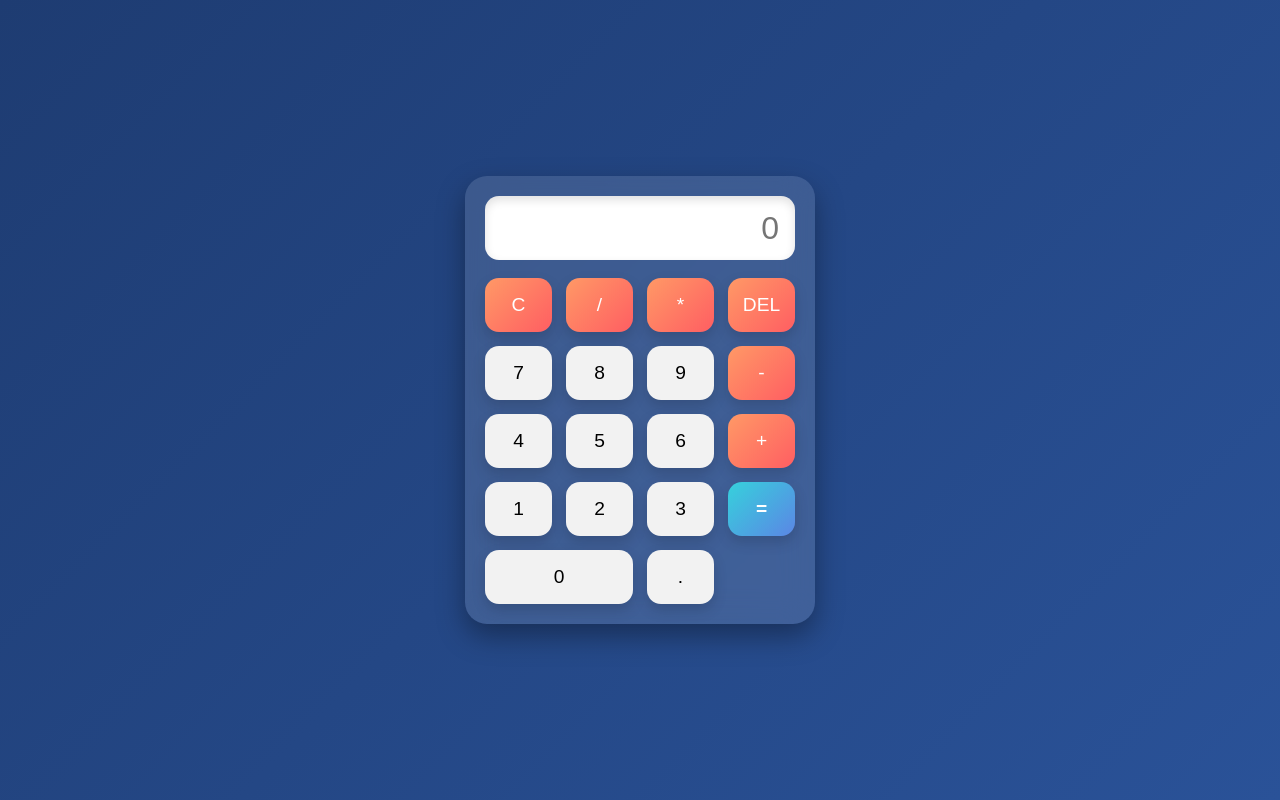
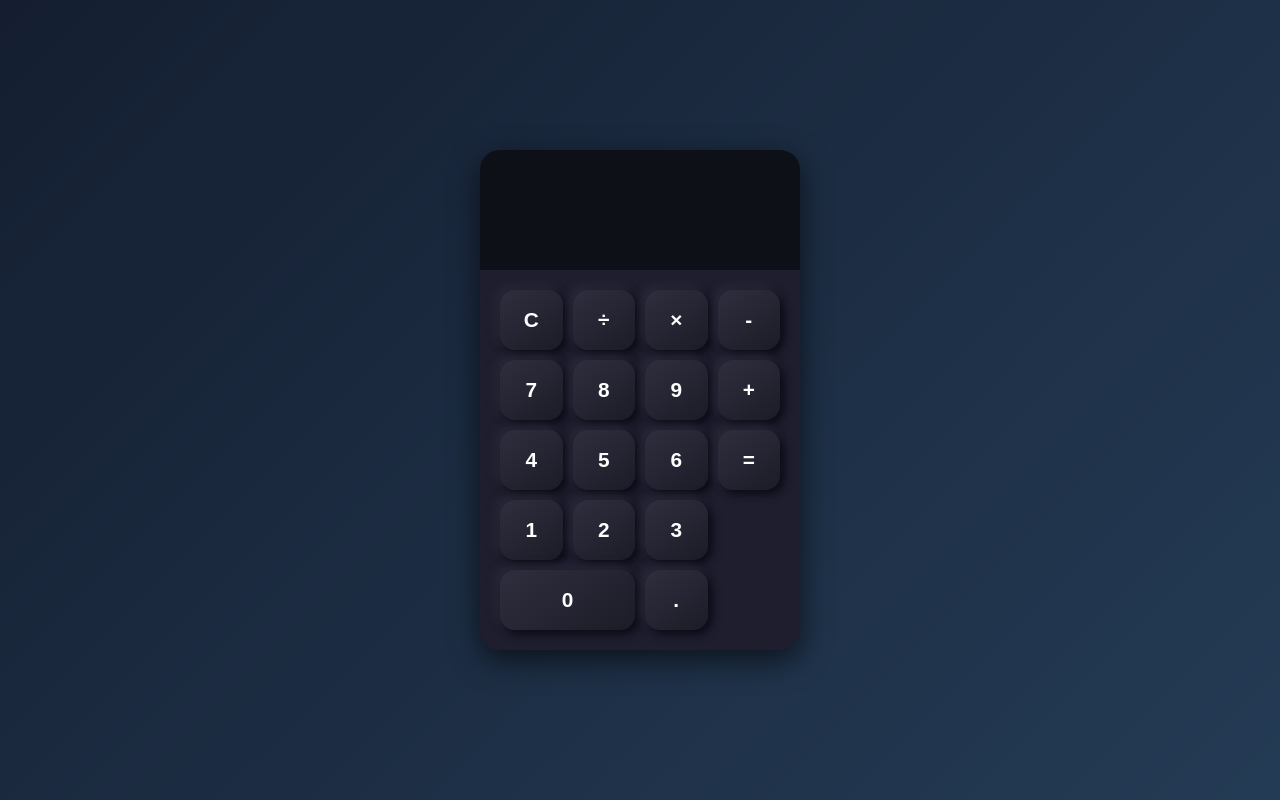
Before and after one commit to AyushBhadra/Calculator-try, a plain HTML site: page index.html in a window 1280 px wide. Drawn offline with Linux system fonts and the light colour scheme.

Commit message:
added fancy calculator with multiply/divide

```diff
--- a/index.html
+++ b/index.html
@@ -1,44 +1,37 @@
 <!DOCTYPE html>
 <html lang="en">
 <head>
-  <meta charset="UTF-8" />
-  <meta name="viewport" content="width=device-width, initial-scale=1.0" />
-  <title>Calculator</title>
-  <!-- Fancy font (optional) -->
-  <link href="https://fonts.googleapis.com/css2?family=Poppins:wght@400;600&display=swap" rel="stylesheet">
-  <link rel="stylesheet" href="style.css" />
+  <meta charset="UTF-8">
+  <meta name="viewport" content="width=device-width, initial-scale=1.0">
+  <title>Fancy Calculator</title>
+  <link rel="stylesheet" href="style.css">
 </head>
 <body>
   <div class="calculator">
-    <!-- keep id="display" for JS -->
-    <input type="text" id="display" class="display" placeholder="0" disabled>
-
+    <input type="text" id="display" disabled>
     <div class="buttons">
-      <button class="operator" onclick="clearDisplay()">C</button>
-      <button class="operator" onclick="append('/')">/</button>
-      <button class="operator" onclick="append('*')">*</button>
-      <button class="operator" onclick="del()">DEL</button>
+      <button onclick="clearDisplay()">C</button>
+      <button onclick="append('/')">÷</button>
+      <button onclick="append('*')">×</button>
+      <button onclick="append('-')">-</button>
 
       <button onclick="append('7')">7</button>
       <button onclick="append('8')">8</button>
       <button onclick="append('9')">9</button>
-      <button class="operator" onclick="append('-')">-</button>
+      <button onclick="append('+')">+</button>
 
       <button onclick="append('4')">4</button>
       <button onclick="append('5')">5</button>
       <button onclick="append('6')">6</button>
-      <button class="operator" onclick="append('+')">+</button>
+      <button onclick="calculate()">=</button>
 
       <button onclick="append('1')">1</button>
       <button onclick="append('2')">2</button>
       <button onclick="append('3')">3</button>
-      <button class="equal" onclick="calculate()">=</button>
-
-      <button class="zero" onclick="append('0')">0</button>
+      <button onclick="append('0')" class="zero">0</button>
       <button onclick="append('.')">.</button>
     </div>
   </div>
-
   <script src="script.js"></script>
 </body>
 </html>
--- a/script.js
+++ b/script.js
@@ -1,4 +1,4 @@
-let display = document.getElementById("display");
+const display = document.getElementById("display");
 
 function append(value) {
   display.value += value;
@@ -8,10 +8,6 @@ function clearDisplay() {
   display.value = "";
 }
 
-function del() {
-  display.value = display.value.slice(0, -1);
-}
-
 function calculate() {
   try {
     display.value = eval(display.value);
--- a/style.css
+++ b/style.css
@@ -1,69 +1,62 @@
-/* page background + centering */
-* { box-sizing: border-box; }
 body {
-  background: linear-gradient(135deg, #1e3c72, #2a5298);
-  font-family: 'Poppins', Arial, sans-serif;
-  min-height: 100vh;
+  display: flex;
+  justify-content: center;
+  align-items: center;
+  height: 100vh;
   margin: 0;
-  display: grid;
-  place-items: center;
+  background: linear-gradient(135deg, #141e30, #243b55);
+  font-family: 'Segoe UI', sans-serif;
 }
 
-/* calculator card */
 .calculator {
-  width: 350px;
-  background: rgba(255,255,255,0.12);
-  border-radius: 22px;
-  padding: 20px;
-  backdrop-filter: blur(16px);
-  -webkit-backdrop-filter: blur(16px);
-  box-shadow: 0 12px 28px rgba(0,0,0,0.35);
+  width: 320px;
+  background: #1e1e2f;
+  border-radius: 20px;
+  box-shadow: 0px 10px 30px rgba(0,0,0,0.6);
+  overflow: hidden;
 }
 
-/* display */
-.display {
+#display {
   width: 100%;
-  height: 64px;
+  height: 80px;
+  background: #0d1117;
+  color: #00ffcc;
+  font-size: 2em;
+  text-align: right;
+  padding: 20px;
   border: none;
-  border-radius: 14px;
-  padding: 12px 16px;
-  font-size: 2rem;
-  text-align: right;
-  background: #ffffff;
-  box-shadow: inset 0 4px 10px rgba(0,0,0,0.12);
-  margin-bottom: 18px;
+  outline: none;
 }
 
-/* buttons grid */
 .buttons {
   display: grid;
   grid-template-columns: repeat(4, 1fr);
-  gap: 14px;
+  gap: 10px;
+  padding: 20px;
 }
 
-/* button base */
 button {
+  height: 60px;
+  font-size: 1.3em;
+  font-weight: bold;
   border: none;
-  border-radius: 14px;
-  font-size: 1.2rem;
-  padding: 16px 0;
+  border-radius: 15px;
+  background: linear-gradient(145deg, #2e2e3e, #1c1c28);
+  color: white;
+  box-shadow: 4px 4px 10px #0a0a14, -4px -4px 10px #2a2a3a;
   cursor: pointer;
-  background: #f2f2f2;
-  box-shadow: 0 6px 14px rgba(0,0,0,0.15);
-  transition: transform .08s ease, filter .15s ease, background .2s ease;
+  transition: transform 0.2s, background 0.3s;
 }
-button:hover { filter: brightness(0.95); transform: translateY(-2px); }
-button:active { transform: scale(0.97); }
 
-/* operator + = styles */
-button.operator {
-  color: #fff;
-  background: linear-gradient(135deg, #ff9966, #ff5e62);
+button:hover {
+  background: linear-gradient(145deg, #3a3a4e, #252535);
+  transform: scale(1.05);
 }
-button.equal {
-  grid-column: span 1; /* change to 2 if you want a wider = */
-  color: #fff;
-  background: linear-gradient(135deg, #36d1dc, #5b86e5);
-  font-weight: 600;
+
+button:active {
+  transform: scale(0.95);
 }
-button.zero { grid-column: span 2; } /* 0 button wide */
+
+.zero {
+  grid-column: span 2;
+}
```
